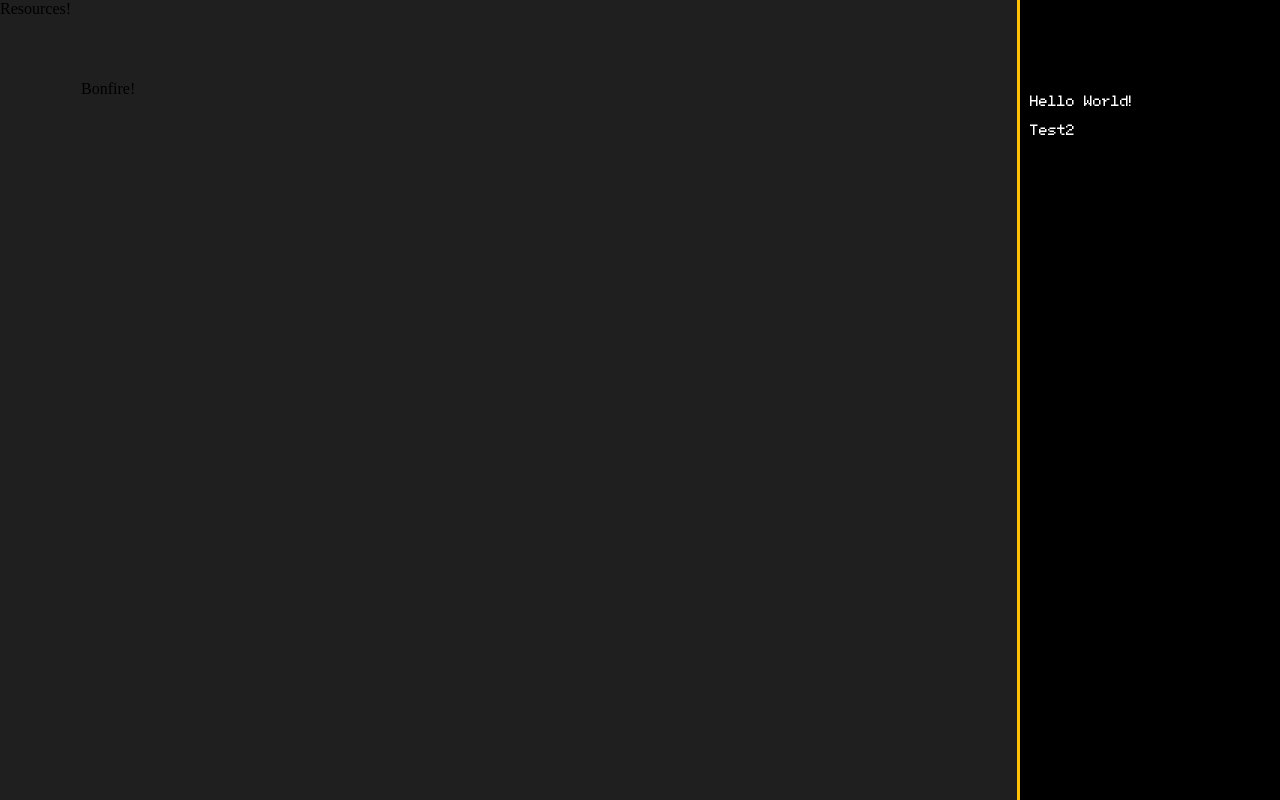
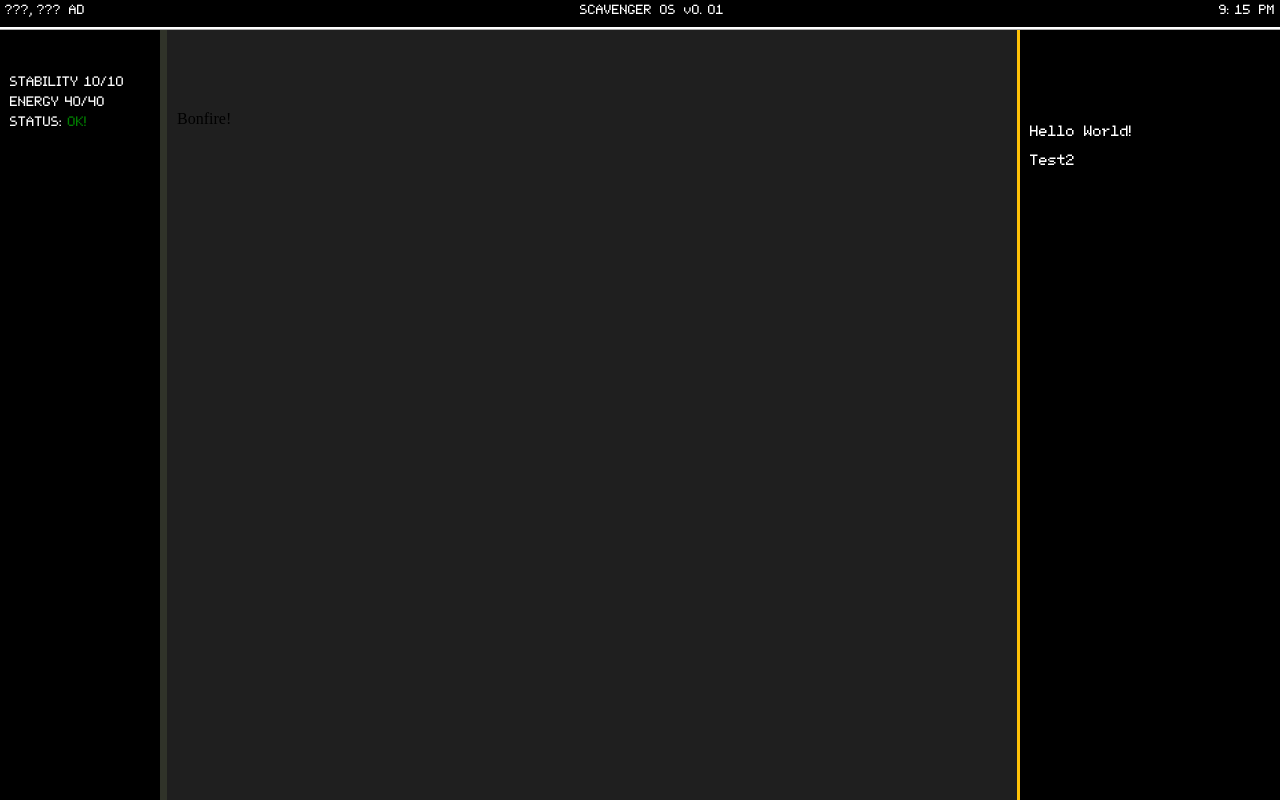
Before and after one commit to Malthusis/ANSv2, a Vue app: page / in a window 1280 px wide. Built offline with nearby package versions, Linux system fonts and the light colour scheme.

Commit message:
Set up Resources sidebar.

```diff
--- a/src/App.vue
+++ b/src/App.vue
@@ -3,10 +3,14 @@
 
 <template>
   <div class="background">
+    <div class="top-bar">
+        <span>???,??? AD</span>
+        <span>SCAVENGER OS v0.01</span>
+        <span>9:15 PM</span>
+    </div>
     <div class="game-container">
       <div class="resources">
-        Resources!
-        <!-- <resources></resources> -->
+        <Resources></Resources>
       </div>
       <!-- <div>
         <border></border>
@@ -23,10 +27,24 @@
 </template>
 <script setup lang="ts">
 import Logger from './components/logger.vue';
+import Resources from './components/Resources.vue';
 
 </script>
 
-<style >
+<style>
+.top-bar {
+    font-family: 'Gelatin';
+    min-height: 27px;
+    background-color: black;
+    border-bottom: 3px ridge white;
+    color: white;
+    font-size: 16pt;
+    display:flex;
+    justify-content: space-between;
+    gap:10px;
+    padding: 0 5px;
+}
+
   .background {
     position: absolute;
     top: 0;
@@ -41,7 +59,7 @@ import Logger from './components/logger.vue';
   .game-container {
     display: flex;
     align-items: stretch;
-    height: 100%;
+    height: calc(100% - 30px);
     background-color: #1f1f1f;
   }
 
--- /dev/null
+++ b/src/components/Resources.vue
@@ -0,0 +1,24 @@
+<template>
+<div class="resources-box">
+  <span>STABILITY 10/10</span>
+  <span>ENERGY 40/40</span>
+  <span>STATUS:  <span style="color:green;">OK!</span><br> </span>
+</div>
+</template>
+<style>
+.resources-box {
+  font-size: 22px;
+  color: white;
+  display: flex;
+  flex-flow: column;
+  width: 140px;
+  min-width: 140px;
+  padding: 40px 10px 10px;
+  font-family: 'GelatinCaps';
+  animation: textShadow 1.6s infinite;
+  background-color: black;
+  height: calc(100% - 50px);
+  border-right: 7px solid #303329;
+}
+
+</style>
```
